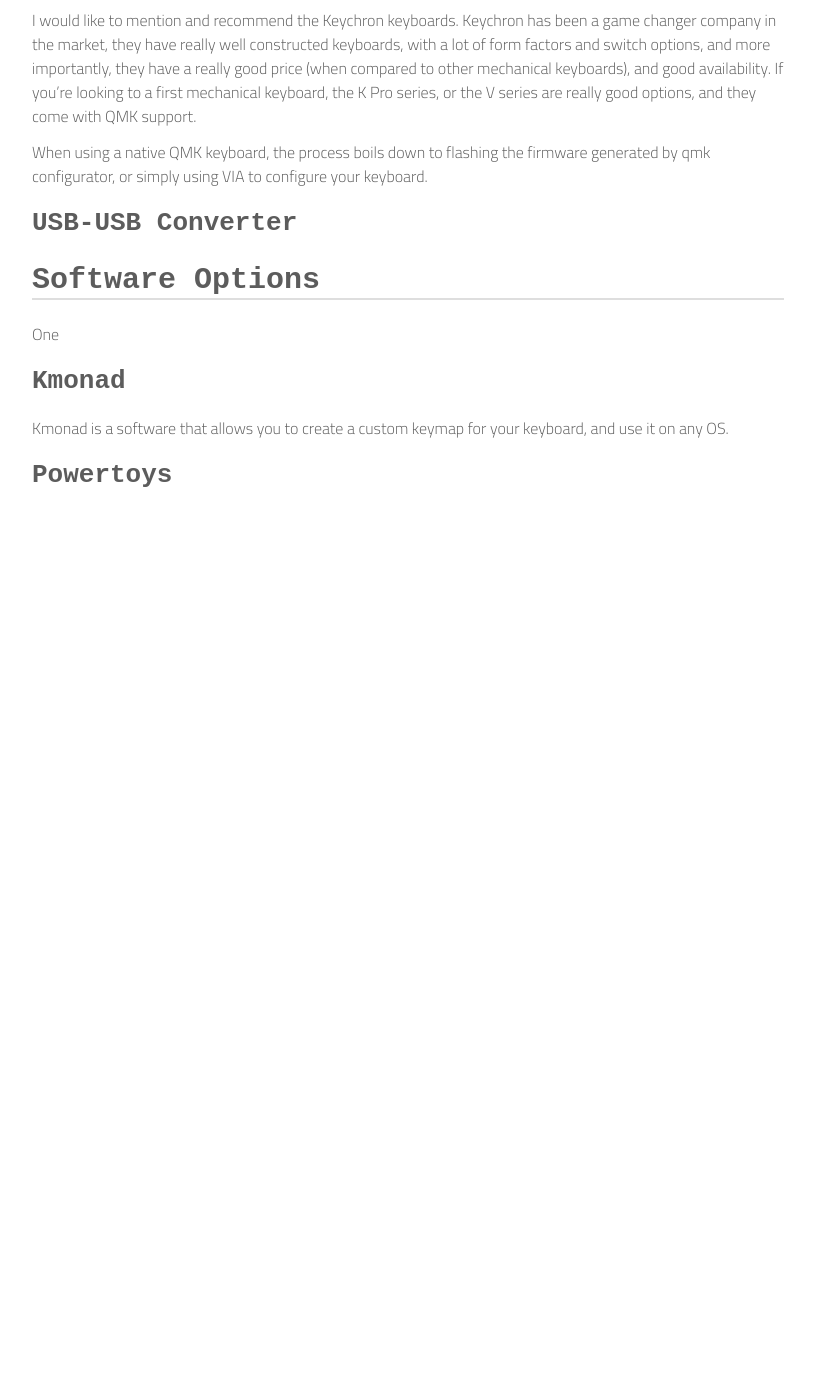
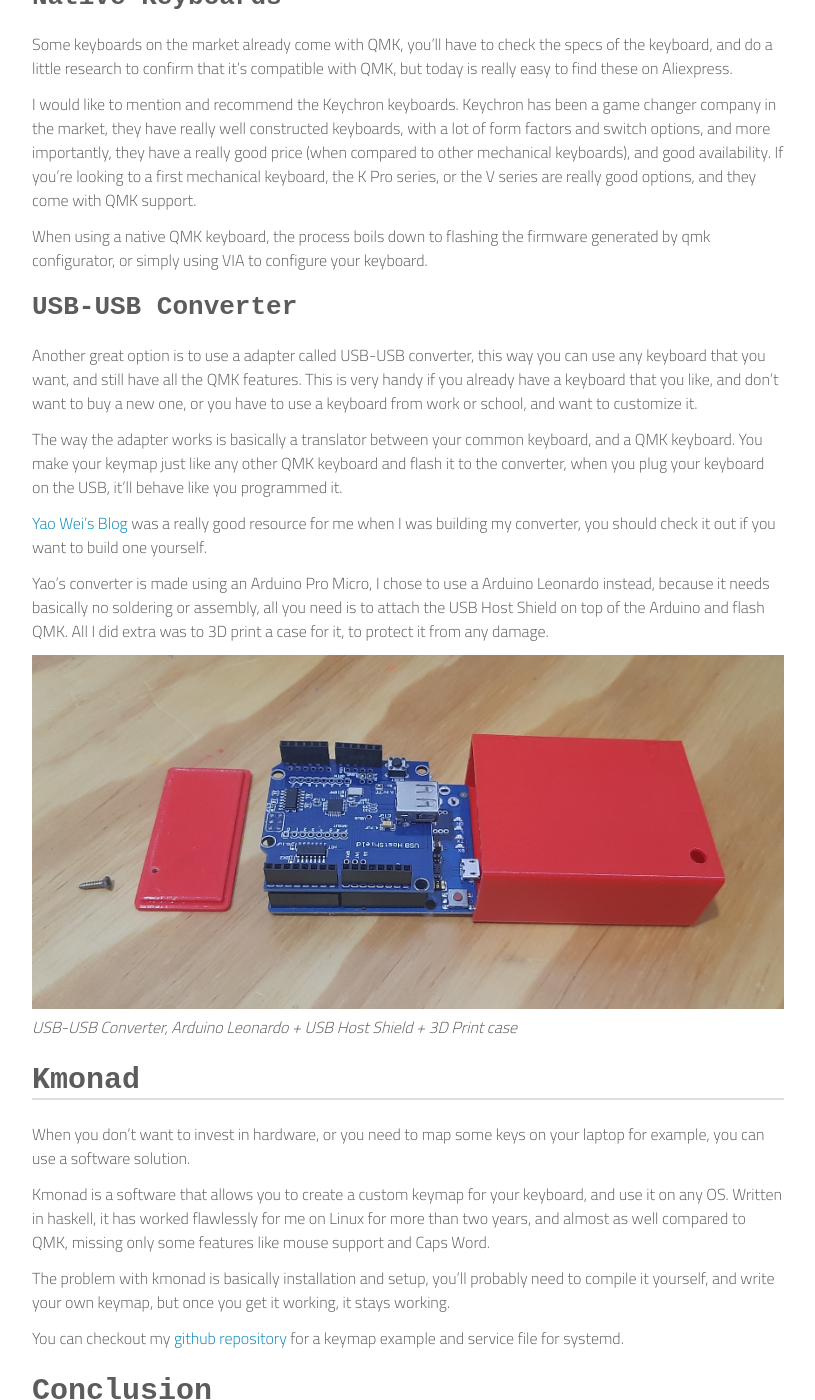
Before and after one commit to danielbibit/danielbibit.github.io, a Jekyll site: the page built from _posts/2023-03-10-keyboard-layers.md, in a window 1280 px wide and 1400 px high, scrolled down 8607 px. Shown: the whole window, without its empty margins (232-1047 px from the left). Built offline with Jekyll 4.4.1, drawn with Linux system fonts in a browser that asks for light colours; some web fonts are replaced; before the commit the page ends 9237 px from its top, so only the background shows below that; some of the changed text lies outside the part shown.

Commit message:
Add usb-usb converter and conclusion

```diff
--- a/_posts/2023-03-10-keyboard-layers.md
+++ b/_posts/2023-03-10-keyboard-layers.md
@@ -1,6 +1,6 @@
 ---
 layout: post
-title: "My journey with mechanical keyboards and QMK"
+title: "Mechanical Keyboards and Keymaps: How to make something useful out of your hobby"
 comments: false
 description: ""
 keywords: "keyboards, electronics, linux"
@@ -199,6 +197,13 @@
 ![Media and Macros](/assets/images/qmk/media_keyboard.png)
 *Media keys in red*
 
+About these keys, one interesting thing is the 'Term Edit' macro key,
+it basically is a macro for Ctrl-x Ctrl-e,
+this combination open the current command line on your default editor, really useful for long commands.
+
+Another thing is that being in the Left side of the keyboard,
+you can still use them while using the mouse, just use the old control key as the modifier.
+
 
 ## Navigation and Text editing
 On the left side of the keyboard, we have the navigation and text editing keys,
@@ -248,10 +253,48 @@
 by qmk configurator, or simply using VIA to configure your keyboard.
 
 ## USB-USB Converter
+Another great option is to use a adapter called USB-USB converter,
+this way you can use any keyboard that you want, and still have all the QMK features.
+This is very handy if you already have a keyboard that you like, and don't want to buy a new one,
+or you have to use a keyboard from work or school, and want to customize it.
 
-# Software Options
-One
-## Kmonad
+The way the adapter works is basically a translator between your common keyboard,
+and a QMK keyboard. You make your keymap just like any other QMK keyboard and flash it to the converter,
+when you plug your keyboard on the USB, it'll behave like you programmed it.
+
+[Yao Wei's Blog](https://yaowei.dev/posts/usb-to-usb-converter/)
+was a really good resource for me when I was building my converter,
+you should check it out if you want to build one yourself.
+
+Yao's converter is made using an Arduino Pro Micro, I chose to use a Arduino Leonardo instead,
+because it needs basically no soldering or assembly,
+all you need is to attach the USB Host Shield on top of the Arduino and flash QMK.
+All I did extra was to 3D print a case for it, to protect it from any damage.
+
+![USB-USB Converter](/assets/images/qmk/usb_usb_3dprinted.jpg)
+*USB-USB Converter, Arduino Leonardo + USB Host Shield + 3D Print case*
+
+
+# Kmonad
+When you don't want to invest in hardware, or you need to map some keys on your laptop for example,
+you can use a software solution.
+
 Kmonad is a software that allows you to create a custom keymap for your keyboard,
 and use it on any OS.
-## Powertoys
+Written in haskell, it has worked flawlessly for me on Linux for more than two years,
+and almost as well compared to QMK, missing only some features like mouse support and Caps Word.
+
+The problem with kmonad is basically installation and setup, you'll probably need to compile it yourself,
+and write your own keymap, but once you get it working, it stays working.
+
+You can checkout my [github repository](https://github.com/danielbibit/daniel_qmk_setup/tree/main/kmonad)
+for a keymap example and service file for systemd.
+
+# Conclusion
+This post was a little difficult to write,
+I wanted to talk about keyboards and all the cool stuff that you can do with them,
+but I had to *kinda* restrain myself and focus on some points that I find really interesting.
+There are a lot of other topics to cover, ISO vs Ansi, Layouts(QWERTY, Dvorak, Colemak),
+keycaps, switches, build materials, programming and a lot more, this is a surprisingly rich hobby.
+But I think that I've covered the most important points to me,
+and I hope that it was a bit interesting to you.
```
Also changed, not shown: other parts of _posts/2023-03-10-keyboard-layers.md (+0 -2 lines), assets/images/qmk/usb_usb_3dprinted.jpg (added).
